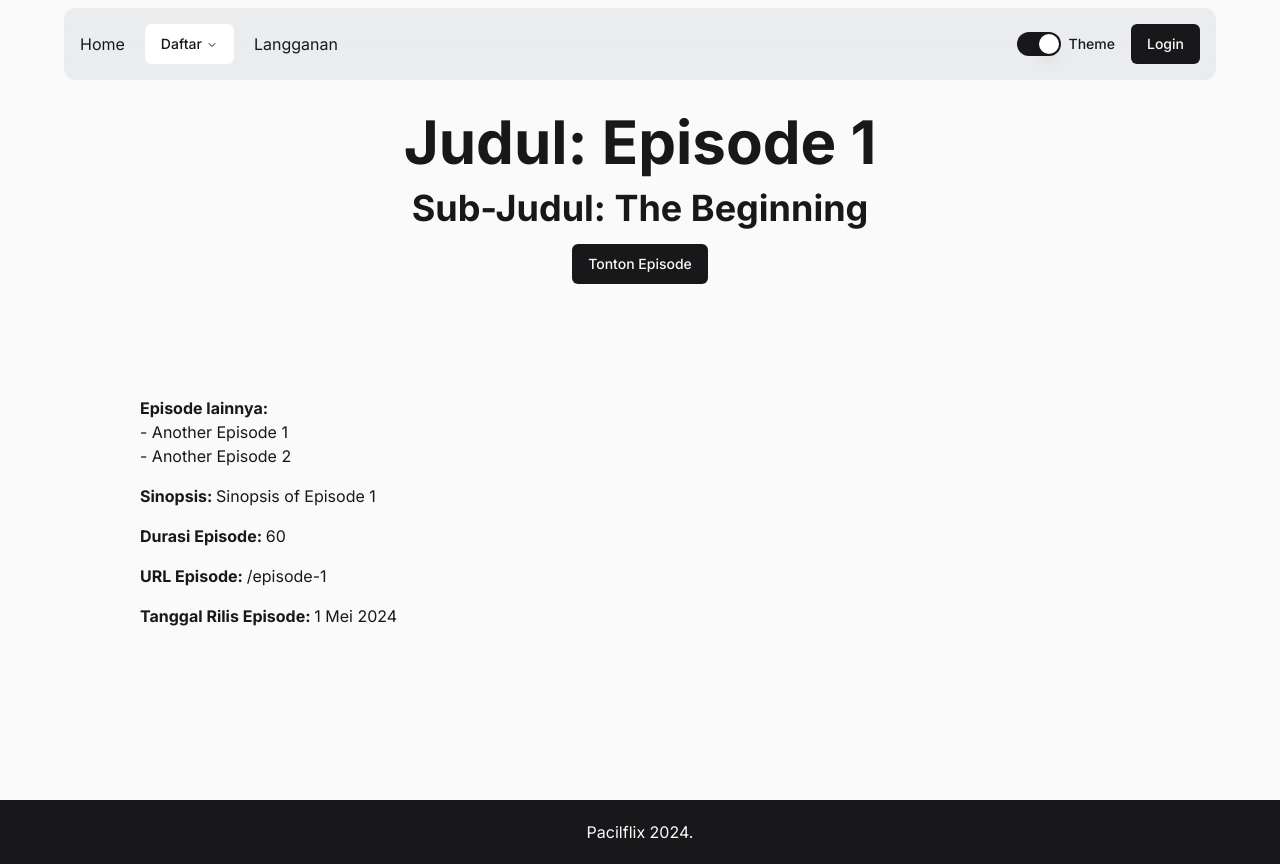
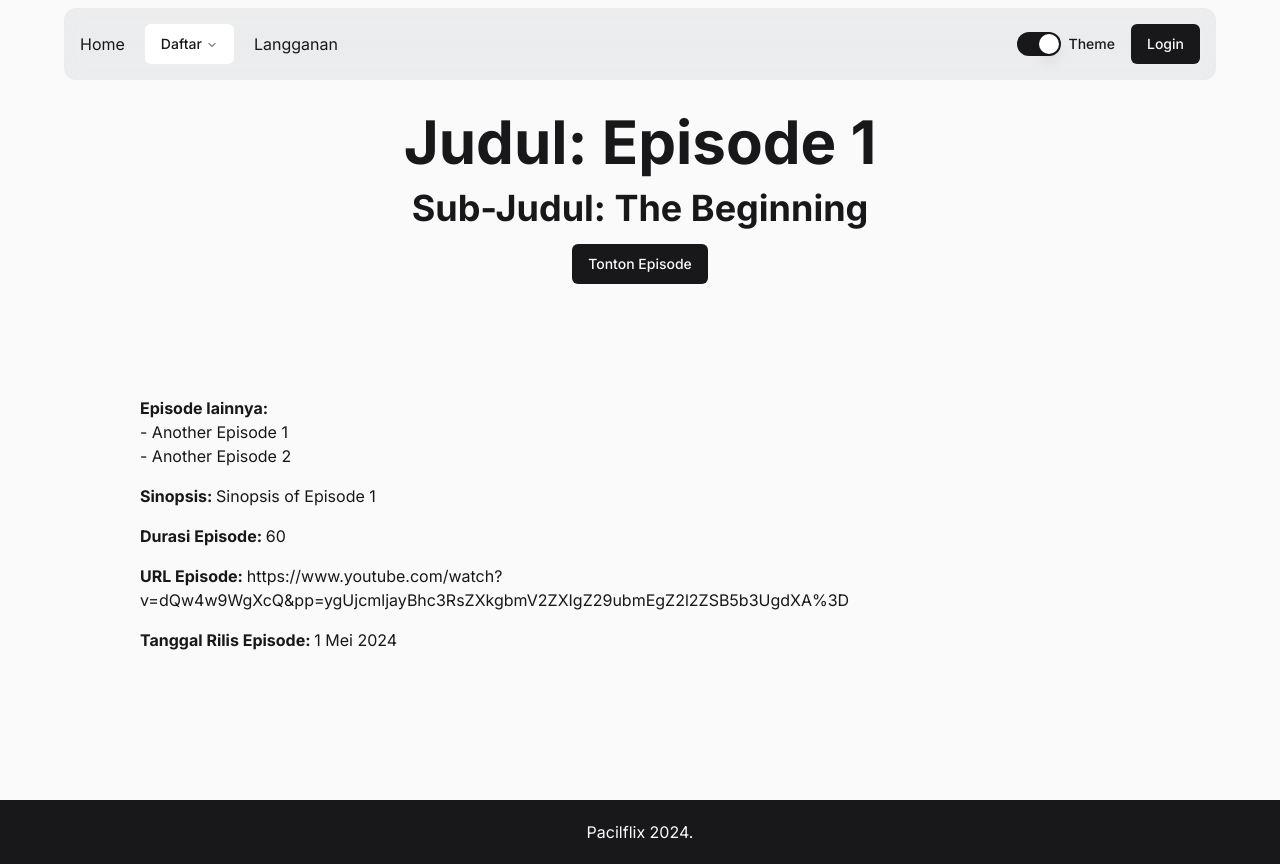
Before and after one commit to Pacilflix-D2/pacilflix, a Next.js app: page /tayangan/series/1/episode/1 in a window 1280 px wide. Built offline with nearby package versions, Linux system fonts and the light colour scheme.

Commit message:
feat: episode

```diff
--- a/src/modules/EpisodeDetailModule/index.tsx
+++ b/src/modules/EpisodeDetailModule/index.tsx
@@ -35,7 +35,8 @@ const EpisodeDetailModule = () => {
       ],
       sinopsis: 'Sinopsis of Episode 1',
       durasiEpisode: 60,
-      urlEpisode: '/episode-1',
+      urlEpisode:
+        'https://www.youtube.com/watch?v=dQw4w9WgXcQ&pp=ygUjcmljayBhc3RsZXkgbmV2ZXIgZ29ubmEgZ2l2ZSB5b3UgdXA%3D',
       tanggalRilisEpisode: new Date('2024-05-01'),
     }
 
```
